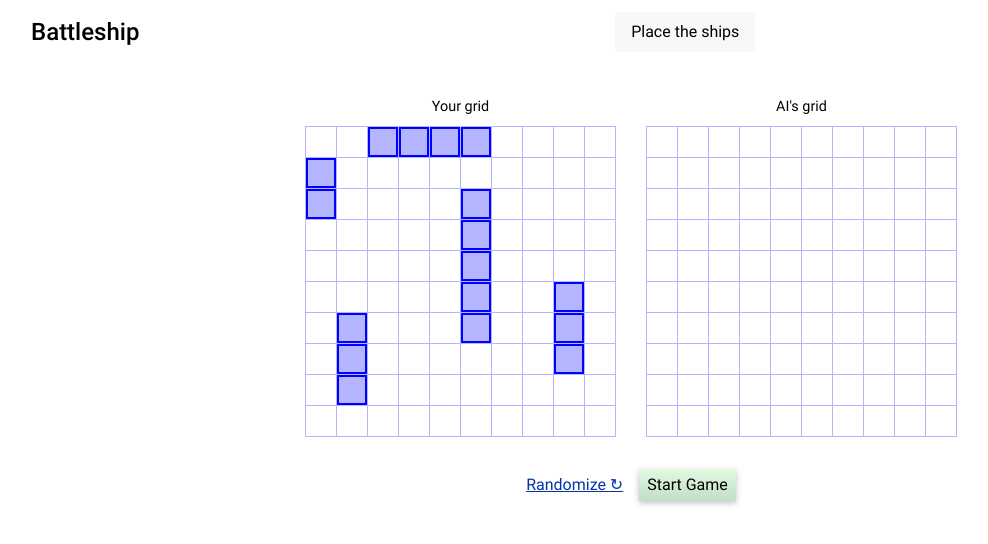
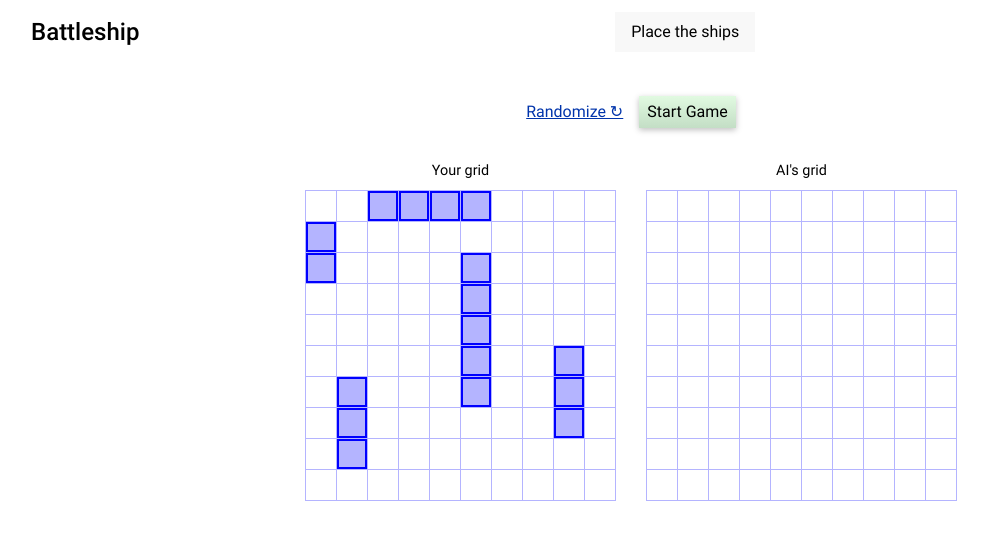
Before and after one commit to yppelu/odin-battleship, a React (Vite) app: page / in a window 1280 px wide. Shown: the top 544 px of the page, without its empty margins (9-997 px from the left). Built offline with nearby package versions, Linux system fonts and the light colour scheme.

Commit message:
Fix cloneBoard method

```diff
--- a/src/App.jsx
+++ b/src/App.jsx
@@ -16,32 +16,32 @@ function App() {
   const [aiBoard, setAiBoard] = useState(initialAiBoard);
   const [isGameOn, setIsGameOn] = useState(false);
   const [isPlayersTurn, setIsPlayersTurn] = useState(true);
-  const [victory, setVictory] = useState({ isVictory: false, winner: '' });
+  const [winner, setWinner] = useState('');
 
   function handlePlayersMove(x, y) {
     if (isGameOn) {
       const newAiBoard = Gameboard.cloneBoard(aiBoard);
-      const result = newAiBoard.receiveAttack(x, y);
-      if (result === 1 || result === 2) {
+      const moveResult = newAiBoard.receiveAttack(x, y);
+      if (moveResult === 1) {
         setAiBoard(newAiBoard);
-        if (result === 2) {
-          setIsGameOn(false);
-          setVictory({ isVictory: true, winner: 'player' });
-        } else {
-          setIsPlayersTurn(false);
-        }
+        setIsPlayersTurn(false);
+      }
+      if (moveResult === 2) {
+        setAiBoard(newAiBoard);
+        setWinner('player');
+        setIsGameOn(false);
       }
     }
   }
 
   function setNewRandomShips() {
-    setVictory({ isVictory: false, winner: '' });
+    setWinner('');
 
-    const newPlayersBoard = Gameboard.cloneBoard(playersBoard);
+    const newPlayersBoard = new Gameboard();
     newPlayersBoard.placeRandomShips();
     setPlayersBoard(newPlayersBoard);
 
-    const newAiBoard = Gameboard.cloneBoard(aiBoard);
+    const newAiBoard = new Gameboard();
     newAiBoard.placeRandomShips();
     setAiBoard(newAiBoard);
   }
@@ -62,10 +62,10 @@ function App() {
   }
 
   function handleStartGame() {
-    setVictory({ isVictory: false, winner: '' });
     if (!areBoardsNew()) {
       setNewRandomShips();
     }
+    setWinner('');
     setIsPlayersTurn([true, false][Math.floor(Math.random() * 2)]);
     setIsGameOn(true);
   }
@@ -86,12 +86,14 @@ function App() {
         moveResult = newPlayersBoard.receiveAttack(x, y);
       }
       setTimeout(() => {
-        setPlayersBoard(newPlayersBoard);
+        if (moveResult === 1) {
+          setPlayersBoard(newPlayersBoard);
+          setIsPlayersTurn(true);
+        }
         if (moveResult === 2) {
+          setPlayersBoard(newPlayersBoard);
+          setWinner('ai');
           setIsGameOn(false);
-          setVictory({ isVictory: true, winner: 'ai' });
-        } else {
-          setIsPlayersTurn(true);
         }
       }, 500);
 
@@ -100,19 +102,19 @@ function App() {
 
   return (
     <>
-      <Header isGameOn={isGameOn} isPlayersTurn={isPlayersTurn} victory={victory} />
+      <Header isGameOn={isGameOn} isPlayersTurn={isPlayersTurn} winner={winner} />
+      <GridControlsBlock
+        isGameOn={isGameOn}
+        setNewRandomShips={setNewRandomShips}
+        startGame={handleStartGame}
+        endGame={handleEndGame}
+      />
       <Main
         playersBoard={playersBoard}
         aiBoard={aiBoard}
         isPlayersTurn={isPlayersTurn}
         makeMove={handlePlayersMove}
       />
-      <GridControlsBlock
-        isGameOn={isGameOn}
-        setNewRandomShips={setNewRandomShips}
-        startGame={handleStartGame}
-        endGame={handleEndGame}
-      />
     </>
   );
 }
--- a/src/classes/Gameboard.js
+++ b/src/classes/Gameboard.js
@@ -20,8 +20,26 @@ export default class Gameboard {
 
   static cloneBoard(board) {
     const newBoard = new Gameboard();
-    newBoard._board = board._board;
-    newBoard._ships = board._ships;
+
+    for (const ship of board._ships) {
+      newBoard._ships.push(Ship.cloneShip(ship));
+    }
+
+    for (let y = 0; y < board._board.length; y++) {
+      for (let x = 0; x < board._board[y].length; x++) {
+        if (typeof board._board[y][x] === 'object') {
+          for (const ship of newBoard._ships) {
+            if (ship._length === board._board[y][x]._length) {
+              newBoard._board[y][x] = ship;
+              break;
+            }
+          }
+        } else {
+          newBoard._board[y][x] = board._board[y][x];
+        }
+      }
+    }
+
     return newBoard;
   }
 
--- a/src/classes/Ship.js
+++ b/src/classes/Ship.js
@@ -1,4 +1,10 @@
 export default class Ship {
+  static cloneShip(ship) {
+    const newShip = new Ship(ship._length);
+    newShip._hitTimes = ship._hitTimes;
+    return newShip;
+  }
+
   constructor(length) {
     this._length = length;
   }
--- a/src/components/GridControlsBlock/GridControlsBlock.jsx
+++ b/src/components/GridControlsBlock/GridControlsBlock.jsx
@@ -2,7 +2,7 @@ import './GridControlsBlock.css';
 
 export default function GridControlsBlock({ isGameOn, setNewRandomShips, startGame, endGame }) {
   return (
-    <footer className='grid-controls'>
+    <div className='grid-controls'>
       {
         isGameOn ? null :
           <button
@@ -24,6 +24,6 @@ export default function GridControlsBlock({ isGameOn, setNewRandomShips, startGa
           isGameOn ? 'End Game' : 'Start Game'
         }
       </button>
-    </footer>
+    </div>
   );
 }
--- a/src/components/Header/Header.jsx
+++ b/src/components/Header/Header.jsx
@@ -1,24 +1,24 @@
 import './Header.css';
 
-export default function Header({ isGameOn, isPlayersTurn, victory }) {
-  const isPlayerWin = victory.winner === 'player';
-
+export default function Header({ isGameOn, isPlayersTurn, winner }) {
   return (
     <header className='header'>
       <h1 className='header__title'>Battleship</h1>
       <p
-        className={victory.isVictory ? isPlayerWin
-          ? 'header__game-status-text header__game-status-text--victory'
-          : 'header__game-status-text header__game-status-text--defeat'
-          : 'header__game-status-text'
+        className={
+          winner === 'player'
+            ? 'header__game-status-text header__game-status-text--victory'
+            : winner === 'ai'
+              ? 'header__game-status-text header__game-status-text--defeat'
+              : 'header__game-status-text'
         }
       >
         {
-          victory.isVictory ? isPlayerWin ? 'Victory!' : 'Defeat!'
+          winner === 'player' ? 'Victory!' : winner === 'ai' ? 'Defeat!'
             : !isGameOn ? 'Place the ships'
               : isPlayersTurn ? 'Your turn' : 'Opponent\'s turn'
         }
       </p>
-    </header>
+    </header >
   );
 }
```
